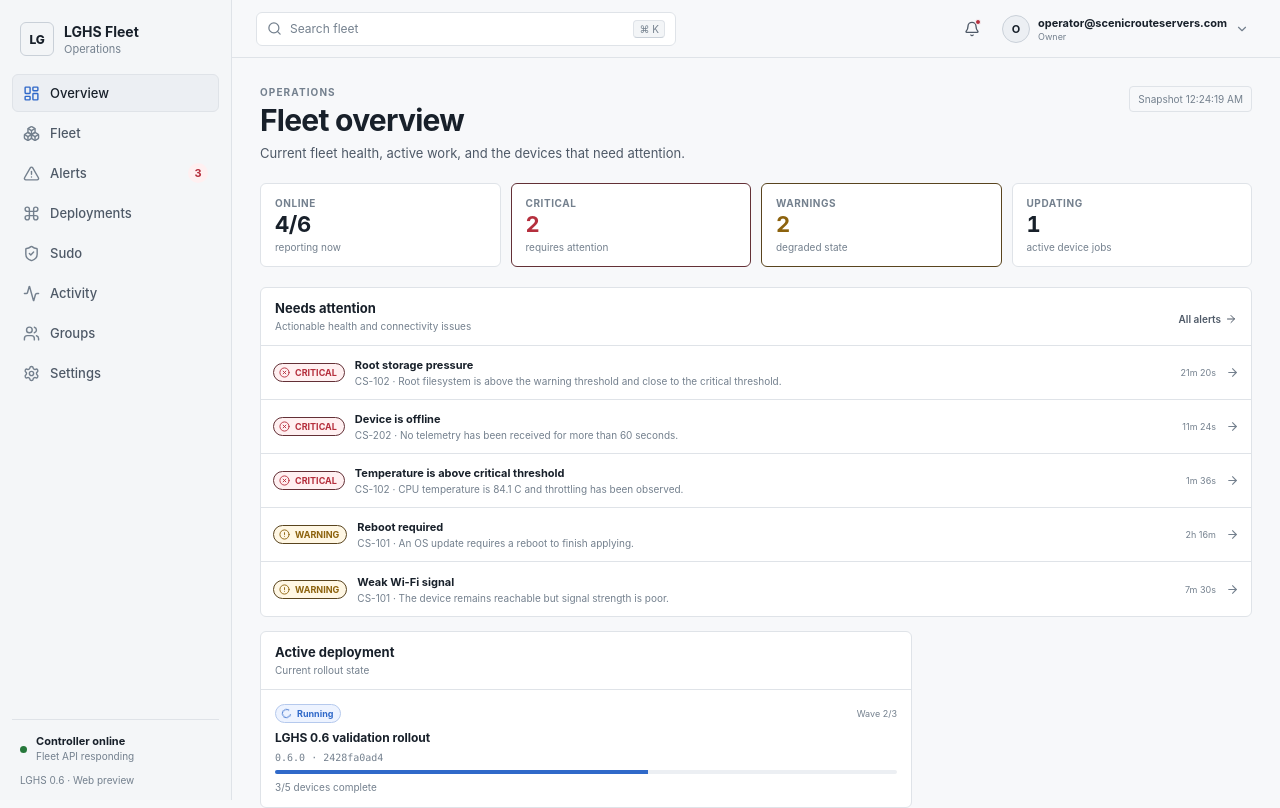
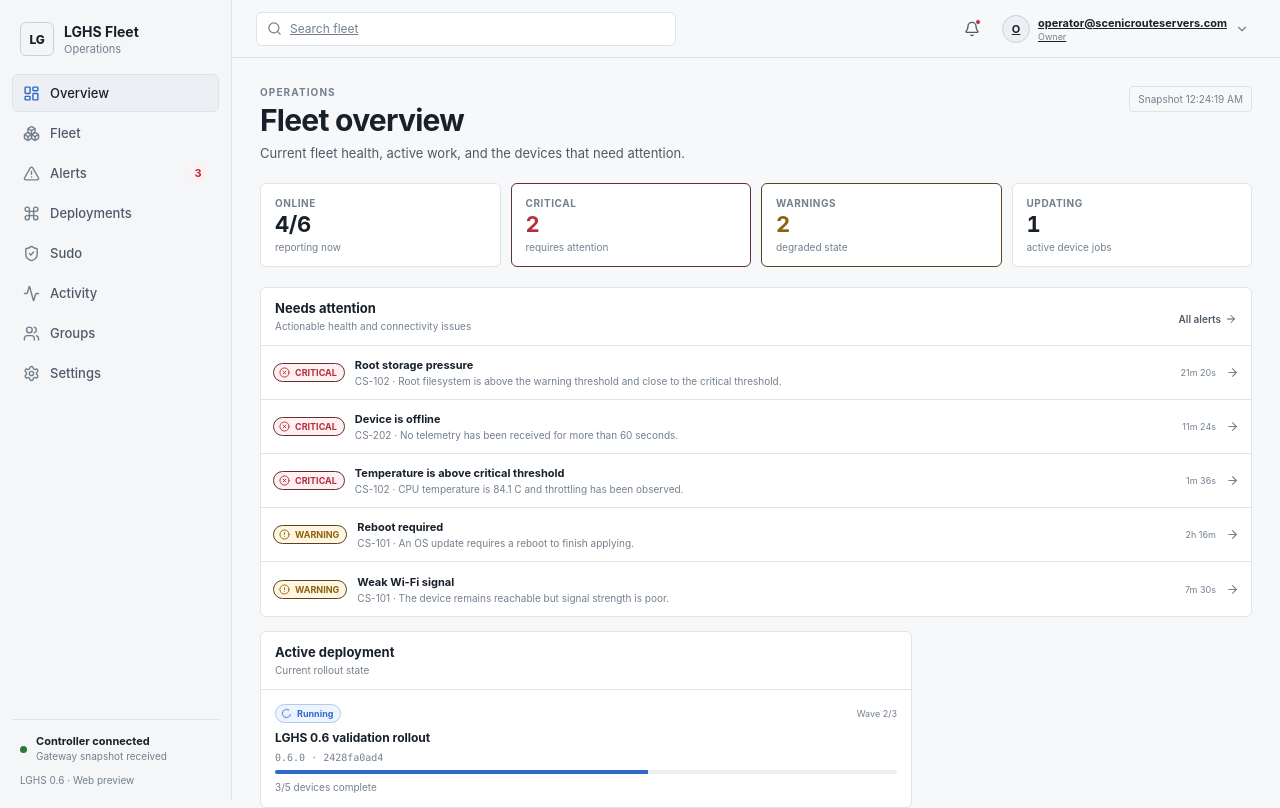
Before and after one commit to caden4314/LGHS-System, a React (Vite) app in the folder web-ui/: page / in a window 1280 px wide. Shown: the top 808 px of the page. Built offline with nearby package versions, Linux system fonts and the light colour scheme.

Commit message:
Make Fleet shell states and controls truthful

```diff
--- a/web-ui/src/App.tsx
+++ b/web-ui/src/App.tsx
@@ -1,6 +1,7 @@
 import { Activity, AlertTriangle, Bell, Boxes, ChevronDown, Command, LayoutDashboard, Search, Settings, ShieldCheck, Users } from 'lucide-react'
-import { NavLink, Navigate, Route, Routes } from 'react-router'
+import { Link, NavLink, Navigate, Route, Routes } from 'react-router'
 import { useFleetSnapshot, useSession } from './api'
+import { LoginBoundary } from './LoginBoundary'
 import { OverviewPage } from './pages/Overview'
 import { FleetPage } from './pages/Fleet'
 import { DevicePage } from './pages/Device'
@@ -21,9 +22,13 @@ export default function App() {
   const fleet = useFleetSnapshot()
   const session = useSession()
 
-  if (fleet.isLoading || session.isLoading) return <LoadingShell />
-  if (fleet.isError || !fleet.data) return <FatalState title="Fleet data unavailable" detail="The controller web gateway did not return a valid fleet snapshot." />
-  if (session.isError || !session.data?.authenticated) return <FatalState title="Session unavailable" detail="Authentication information could not be verified by the web gateway." />
+  if (session.isLoading || fleet.isLoading) return <LoginBoundary mode="loading" />
+  if (session.isError || !session.data?.authenticated) {
+    return <LoginBoundary mode="error" detail="Cloudflare Access or LGHS authorization could not verify this session." />
+  }
+  if (fleet.isError || !fleet.data) {
+    return <FatalState title="Fleet data unavailable" detail="Authentication succeeded, but the controller gateway did not return a valid fleet snapshot." />
+  }
 
   const snapshot = fleet.data
   const identity = session.data
@@ -48,23 +53,23 @@ export default function App() {
         </nav>
 
         <div className="sidebar-footer">
-          <div className="controller-status"><span className="status-dot" aria-hidden="true" /><div><strong>Controller online</strong><span>Fleet API responding</span></div></div>
+          <div className="controller-status"><span className="status-dot" aria-hidden="true" /><div><strong>Controller connected</strong><span>Gateway snapshot received</span></div></div>
           <div className="build-label">LGHS 0.6 · Web preview</div>
         </div>
       </aside>
 
       <div className="workspace">
         <header className="topbar">
-          <button className="global-search" type="button" aria-label="Open global search">
-            <Search aria-hidden="true" /><span>Search fleet</span><kbd>⌘ K</kbd>
-          </button>
+          <Link className="global-search" to="/fleet" aria-label="Open fleet search">
+            <Search aria-hidden="true" /><span>Search fleet</span>
+          </Link>
           <div className="topbar-actions">
-            <button className="icon-button" type="button" aria-label="Notifications"><Bell aria-hidden="true" />{criticalAlerts > 0 && <span className="notification-dot" />}</button>
-            <button className="identity-button" type="button" aria-label="Account menu">
+            <Link className="icon-button" to="/alerts" aria-label="Open alerts"><Bell aria-hidden="true" />{criticalAlerts > 0 && <span className="notification-dot" />}</Link>
+            <a className="identity-button" href="/cdn-cgi/access/logout" aria-label={`Signed in as ${identity.email}. Sign out of Cloudflare Access.`} title="Sign out">
               <span className="avatar" aria-hidden="true">{identity.email.charAt(0).toUpperCase()}</span>
               <span className="identity-copy"><strong>{identity.email}</strong><small>{identity.role}</small></span>
               <ChevronDown aria-hidden="true" />
-            </button>
+            </a>
           </div>
         </header>
 
@@ -88,10 +93,6 @@ export default function App() {
   )
 }
 
-function LoadingShell() {
-  return <div className="center-state" role="status"><div className="loading-mark" aria-hidden="true" /><strong>Loading Fleet</strong><span>Connecting to controller…</span></div>
-}
-
 function FatalState({ title, detail }: { title: string; detail: string }) {
   return <div className="center-state error-state"><AlertTriangle aria-hidden="true" /><strong>{title}</strong><span>{detail}</span><button className="button secondary" onClick={() => window.location.reload()} type="button">Retry</button></div>
 }
```
